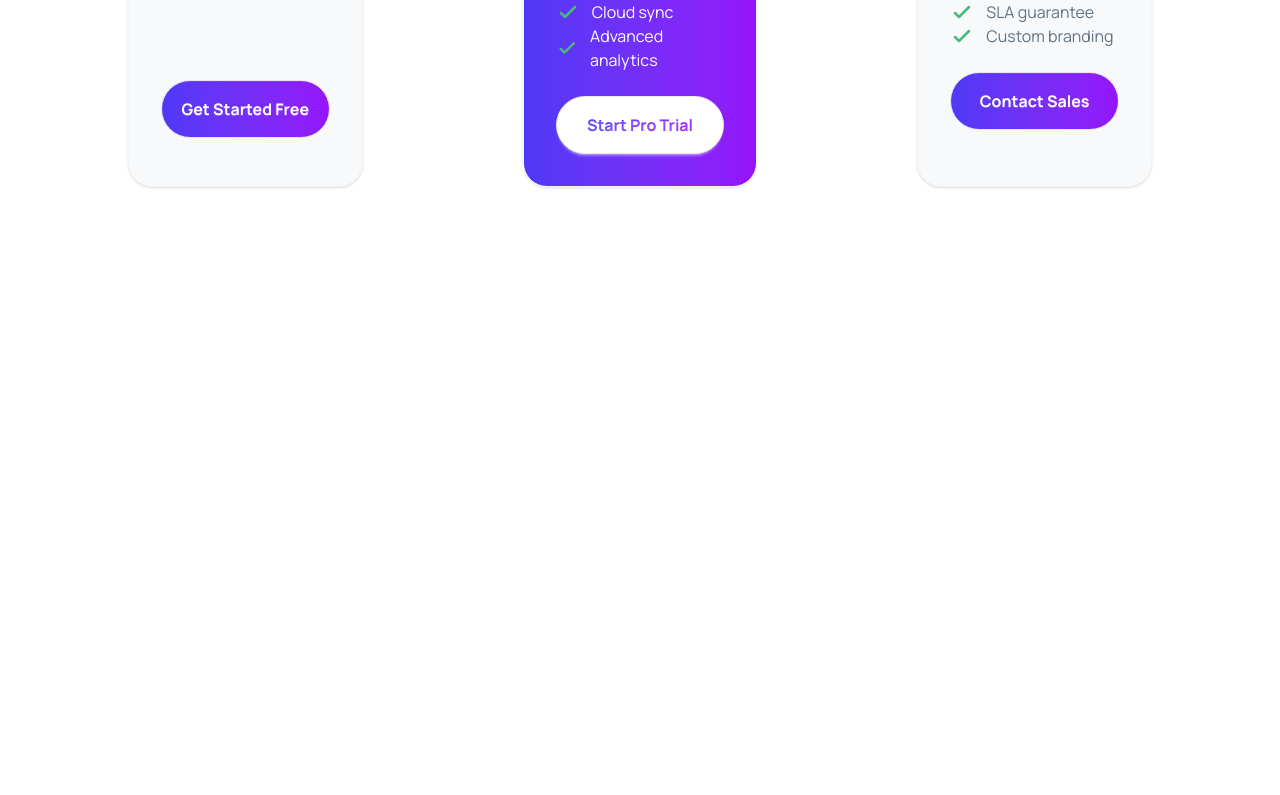
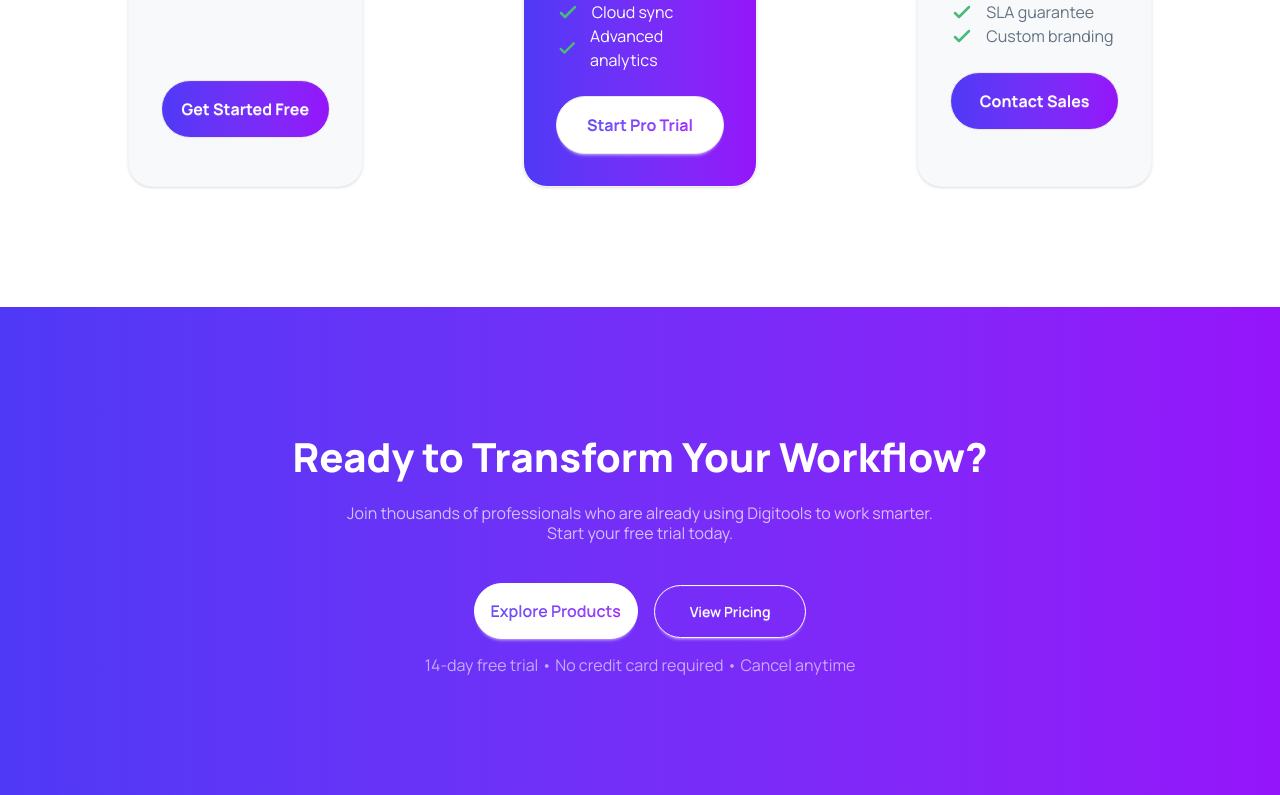
Before and after one commit to Abid-Hossain-Sifat/Assignment6-DigiTools-Platform, a React (Vite) app: page / in a window 1280 px wide. Shown: the part 3142-3937 px from the top of the page. Before the commit the page ends 3449 px from the top, so only its background shows below. Built offline with nearby package versions, Linux system fonts and the light colour scheme.

Commit message:
Complete Transform part

```diff
--- a/src/App.jsx
+++ b/src/App.jsx
@@ -6,6 +6,7 @@ import Started from './Started'
 import Statistics from './Statistics'
 import Subscription from './Subscription'
 import Tabs from './Tabs'
+import Transform from './Transform'
 
 function App() {
 
@@ -17,6 +18,7 @@ function App() {
     <Tabs></Tabs>
     <Started></Started>
     <Subscription></Subscription>
+    <Transform></Transform>
     </>
   )
 }
--- /dev/null
+++ b/src/Transform.jsx
@@ -0,0 +1,27 @@
+import React from 'react'
+
+const Transform = () => {
+  return (
+    <div className='bg-linear-to-r from-[#4F39F6] to-[#9514FA] py-30'>
+      <div className='max-w-[80%] mx-auto text-center'>
+        {/* content  */}
+        <div className='space-y-4 mb-10'>
+            <h1 className='text-[40px] font-extrabold text-white'>Ready to Transform Your Workflow?</h1>
+            <p className='text-[16px] leading-5 text-white/70'>Join thousands of professionals who are already using Digitools to work smarter.<br />Start your free trial today.</p>
+        </div>
+        {/* button  */}
+        <div className='space-x-4 mb-4'>
+            <button className='btn w-auto h-auto rounded-full py-3.75 px-4 bg-white border border-white'>
+                <p className='text-[16px] bg-linear-to-r from-[#4F39F6] to-[#9514FA] bg-clip-text text-transparent'>Explore Products</p>
+            </button>
+            <button className='btn w-auto h-auto bg-transparent border border-white text-white rounded-full py-3.75 px-8.75'>
+                <p>View Pricing</p>
+            </button>
+        </div>
+        <p className='text-[16px] leading-5 text-white/60'>14-day free trial • No credit card required • Cancel anytime</p>
+      </div>
+    </div>
+  )
+}
+
+export default Transform
```
